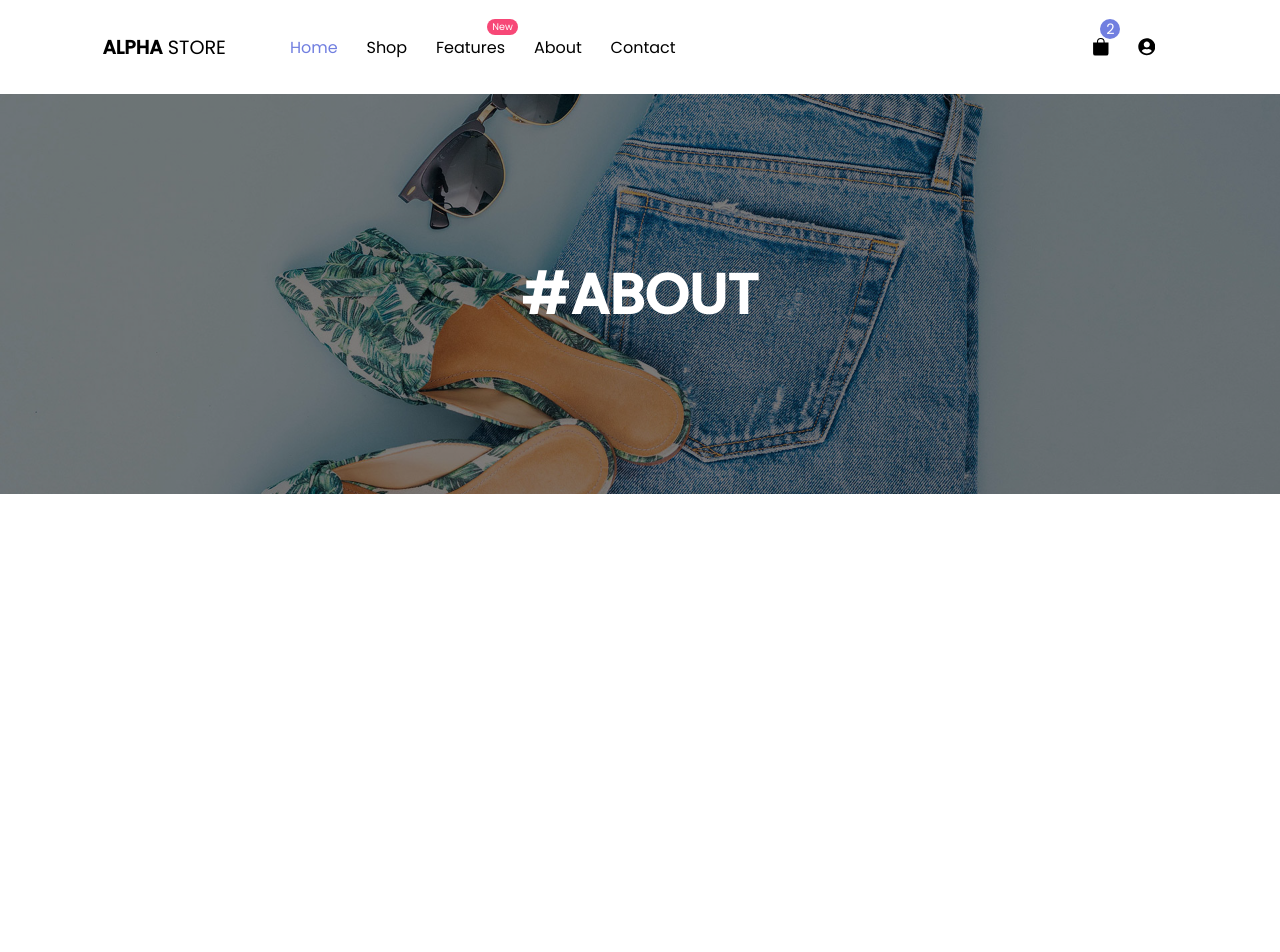
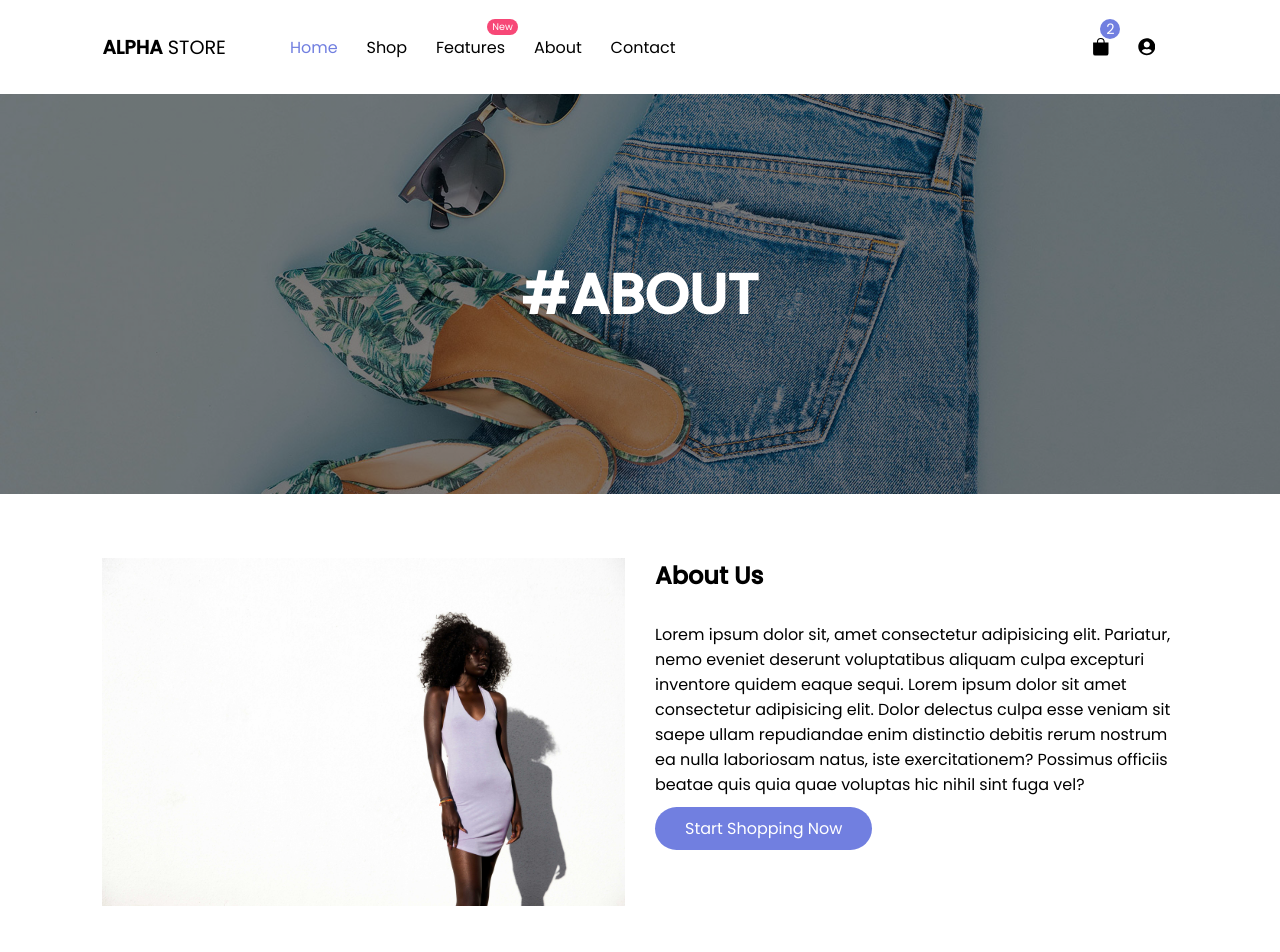
Before and after one commit to Ernest99/react-shop-project, a React (Create React App) app: page /about in a window 1280 px wide. Shown: the top 952 px of the page. Before the commit the page ends 800 px from the top, so only its background shows below. Built offline with nearby package versions, Linux system fonts and the light colour scheme; a web font is replaced by a local one.

Commit message:
added content to about component

```diff
--- a/src/components/About.jsx
+++ b/src/components/About.jsx
@@ -1,7 +1,9 @@
 import React from 'react'
 import Nav from './Nav'
 import './about.css'
-
+import aboutImg from '../components/assets/1.jpg'
+import Footer from './Footer'
+import Btn from './Btn'
 const About = () => {
   return (
     <div>
@@ -9,6 +11,24 @@ const About = () => {
         <div className="about">
           <h1>#ABOUT</h1>
         </div>
+        <section>
+          <div className="about_section">
+            <div className="about_">
+              <img src={aboutImg} alt="" />
+            </div>
+            <div className="about_r">
+              <h1>About Us</h1>
+              <div className="bio">
+                <p>Lorem ipsum dolor sit, amet consectetur adipisicing elit. Pariatur, nemo eveniet deserunt voluptatibus aliquam culpa excepturi inventore quidem eaque sequi. Lorem ipsum dolor sit amet consectetur adipisicing elit. Dolor delectus culpa esse veniam sit saepe ullam repudiandae enim distinctio debitis rerum nostrum ea nulla laboriosam natus, iste exercitationem? Possimus officiis beatae quis quia quae voluptas hic nihil sint fuga vel?</p>
+                <div className="about_btn">
+                <Btn text={'Start Shopping Now'} className='btn-shop'/>
+                </div>
+
+              </div>
+            </div>
+          </div>
+        </section>
+        <Footer/>
     </div>
   )
 }
--- a/src/components/about.css
+++ b/src/components/about.css
@@ -13,3 +13,35 @@
     font-family: var(--text-font);
     color: var(--white);
 }
+.about_section{
+    padding-top: 2rem;
+    display: grid;
+    grid-template-columns: repeat(auto-fit,minmax(300px, 1fr));
+    gap: 30px;
+    margin-bottom: 1.8rem;
+
+
+}
+.about_btn{
+    margin-top: 1.2rem;
+}
+
+.about_r h1{
+    font-family: var(--text-font);
+}
+.bio{
+    padding-top: 1.8rem;
+}
+.bio p{
+    font-size: 1rem;
+    font-family: var(--text-font);
+}
+
+
+
+@media only screen and (max-width: 915px) {
+    .about_section{
+        display: flex;
+        flex-wrap: wrap-reverse;
+    }
+}
--- a/src/components/header.css
+++ b/src/components/header.css
@@ -1,7 +1,7 @@
 header {
     width: 100%;
     height: 100vh;
-    background: url('./assets/bg.jpg');
+    background: url('./assets/bg(2).jpg');
     background-position: center;
     background-size: cover;
 
```
Also changed, not shown: 1 other file (tests, documents, lock files or other folders).
